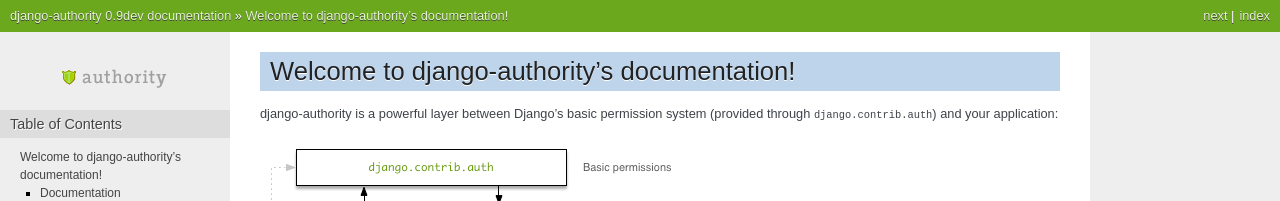
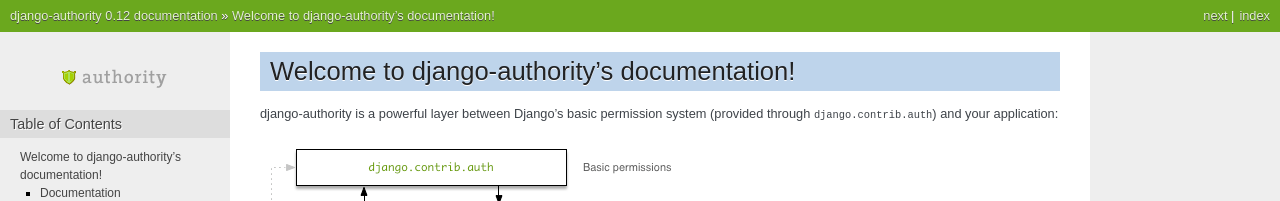
Before and after one commit to jazzband/django-authority, a Sphinx documentation site: the page built from docs/index.txt, in a window 1280 px wide and 900 px high. Shown: the top 201 px of the window. Built offline with Sphinx 7.4.7, drawn with Linux system fonts in a browser that asks for light colours; some of the changed text lies outside the part shown.

Commit message:
Bumped to 0.12.

```diff
--- a/docs/conf.py
+++ b/docs/conf.py
@@ -47,10 +47,10 @@
 # built documents.
 #
 # The short X.Y version.
-version = '0.9'
+version = '0.12'
 
 # The full version, including alpha/beta/rc tags.
-release = '0.9dev'
+release = '0.12'
 
 # The language for content autogenerated by Sphinx. Refer to documentation
 # for a list of supported languages.
--- a/setup.py
+++ b/setup.py
@@ -7,7 +7,7 @@
 
 setup(
     name='django-authority',
-    version='0.11',
+    version='0.12',
     description=(
         "A Django app that provides generic per-object-permissions "
         "for Django's auth app."
```
